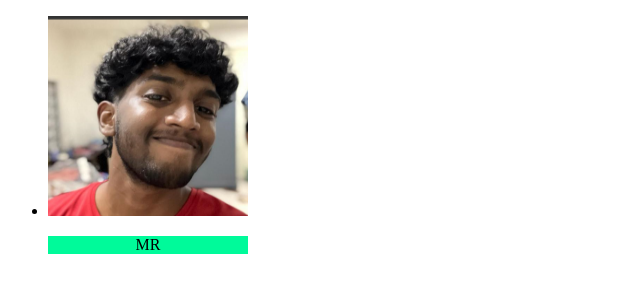
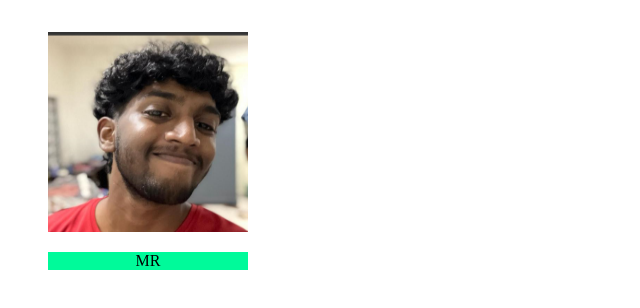
Before and after one commit to jokku077/courseraweb, a plain HTML site: page site/boyscontacts.html in a window 1280 px wide. Shown: the whole page, without its empty margins (0-640 px from the left). Drawn offline with Linux system fonts and the light colour scheme.

Commit message:
added amith

```diff
--- a/site/boyscontacts.html
+++ b/site/boyscontacts.html
@@ -4,7 +4,16 @@
         <title>BOYS</title>
         <meta charset="utf-8">
         <style>
-            a:link, a:visited {
+
+            ul {
+            list-style: none;
+            }
+
+            li {
+            display: inline-block;
+            margin-right: 10px;
+        }
+        a:link, a:visited {
                 text-decoration: none;
                 text-align: center;
                 display: block;
```
